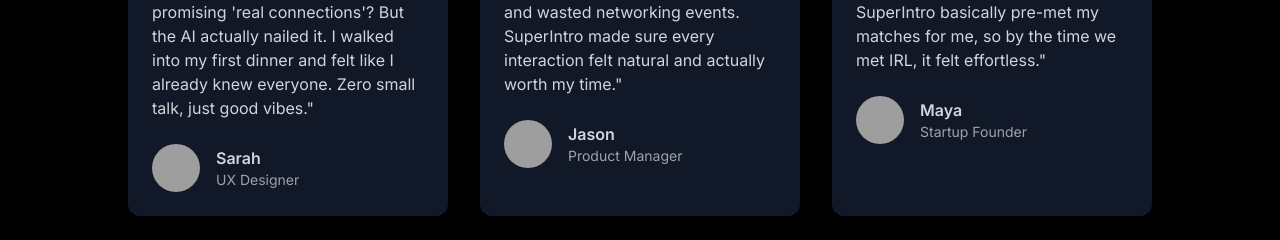
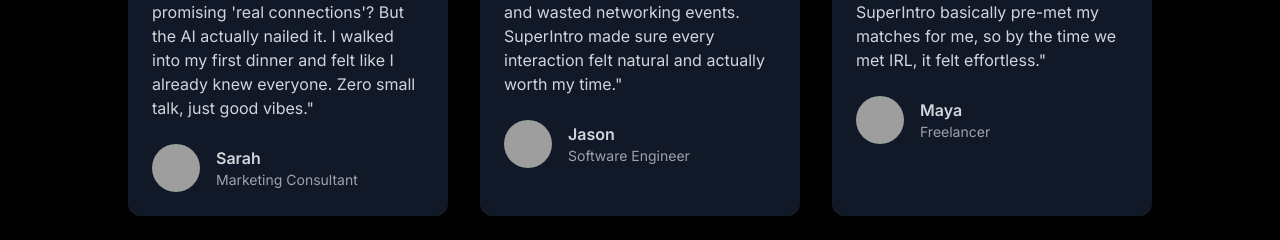
Before and after one commit to AiOS-Internship-PersonaNet/Landing-page, a Next.js app: page / in a window 1280 px wide. Shown: the part 3946-4186 px from the top of the page. Built offline with nearby package versions, Linux system fonts and the light colour scheme; grey boxes are pictures that could not be loaded.

Commit message:
Update Testimonials.jsx

```diff
--- a/components/Testimonials.jsx
+++ b/components/Testimonials.jsx
@@ -5,19 +5,19 @@ const testimonials = [
     quote:
       "I was skeptical—another app promising 'real connections'? But the AI actually nailed it. I walked into my first dinner and felt like I already knew everyone. Zero small talk, just good vibes.",
     author: "Sarah",
-    role: "UX Designer",
+    role: "Marketing Consultant",
   },
   {
     quote:
       "I don't have time for bad dates and wasted networking events. SuperIntro made sure every interaction felt natural and actually worth my time.",
     author: "Jason",
-    role: "Product Manager",
+    role: "Software Engineer",
   },
   {
     quote:
       "I hate forced conversations. My SuperIntro basically pre-met my matches for me, so by the time we met IRL, it felt effortless.",
     author: "Maya",
-    role: "Startup Founder",
+    role: "Freelancer",
   },
 ];
 
```
